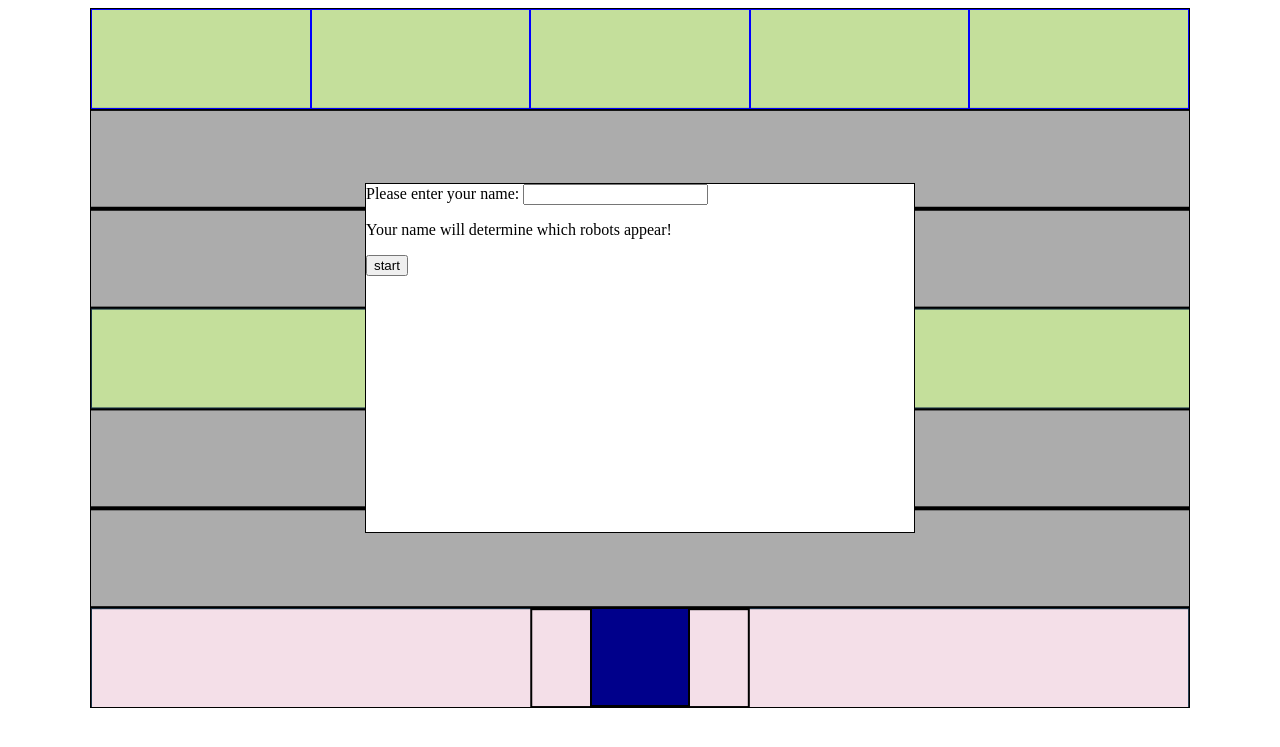
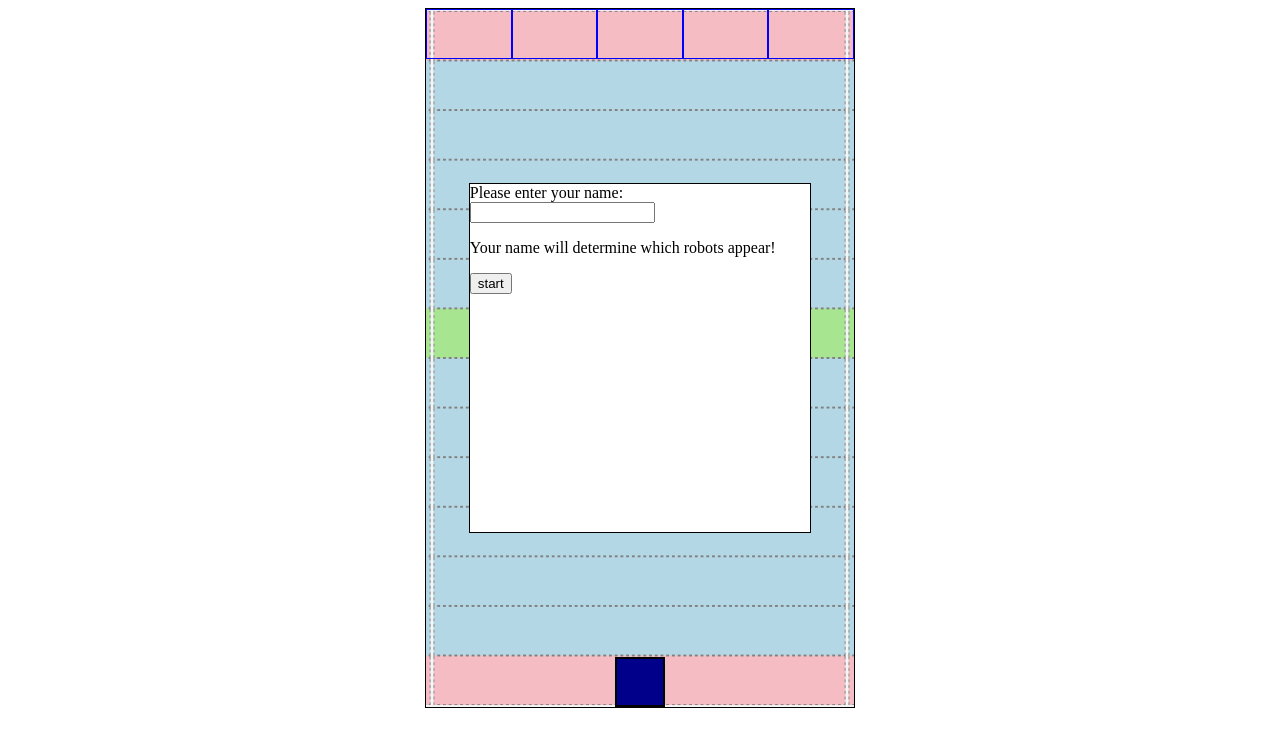
Before and after one commit to abbystarnes/rogger, a web app: file index.html in a window 1280 px wide. Shown: the top 747 px of the page. Run offline with its HTML, style and script files only (its server is not run), Linux system fonts and the light colour scheme.

Commit message:
new bg, resize

```diff
--- a/css/main.css
+++ b/css/main.css
@@ -2,24 +2,25 @@
   box-sizing: border-box; }
 
 .container {
-  width: 1100px;
+  width: 430px;
   margin: 0 auto;
   height: 700px;
   border: 1px solid black;
   position: relative;
   background-color: #E5EDFB;
   background-image: url("../background.png");
-  background-repeat: no-repeat;
-  background-size: cover;
+  background-repeat: repeat;
+  background-size: contain;
+  background-position: center;
   overflow: hidden; }
 
 .modal {
-  width: 550px;
+  width: 80%;
   height: 350px;
   position: absolute;
   border: 1px solid black;
   background-color: white;
-  left: calc(50% - 275px);
+  left: 10%;
   top: calc(50% - 175px);
   z-index: 5; }
 
@@ -28,16 +29,16 @@
   flex-direction: row; }
 
 .goal {
-  height: 100px;
+  height: 50px;
   width: 20%;
   border: 1px solid blue; }
 
 .character {
   position: absolute;
-  height: 100px;
-  width: 100px;
+  height: 50px;
+  width: 50px;
   background-size: cover;
-  left: calc(50% - 50px);
+  left: calc(50% - 25px);
   bottom: 0px;
   border: 2px solid black;
   background-color: darkblue; }
@@ -47,8 +48,8 @@
 
 .robot {
   position: absolute;
-  height: 100px;
-  width: 250px;
+  height: 50px;
+  width: 50px;
   background-size: cover;
   background-color: white; }
 
--- a/sass/main.scss
+++ b/sass/main.scss
@@ -6,25 +6,26 @@ $selago: #E5EDFB;
 }
 
 .container {
-  width: 1100px;
+  width: 430px;
   margin: 0 auto;
   height: 700px;
   border: 1px solid black;
   position: relative;
   background-color: $selago;
   background-image: url('../background.png');
-  background-repeat: no-repeat;
-  background-size: cover;
+  background-repeat: repeat;
+  background-size: contain;
+  background-position: center;
   overflow: hidden;
 }
 
 .modal {
-  width: 550px;
+  width: 80%;
   height: 350px;
   position: absolute;
   border: 1px solid black;
   background-color: white;
-  left: calc(50% - 275px);
+  left: 10%;
   top: calc(50% - 175px);
   z-index: 5;
 }
@@ -35,17 +36,17 @@ $selago: #E5EDFB;
 }
 
 .goal {
-  height: 100px;
+  height: 50px;
   width: 20%;
   border: 1px solid blue;
 }
 
 .character {
   position: absolute;
-  height: 100px;
-  width: 100px;
+  height: 50px;
+  width: 50px;
   background-size: cover;
-  left: calc(50% - 50px);
+  left: calc(50% - 25px);
   bottom: 0px;
   border: 2px solid black;
   background-color: darkblue;
@@ -57,8 +58,8 @@ $selago: #E5EDFB;
 
 .robot {
   position: absolute;
-  height: 100px;
-  width: 250px;
+  height: 50px;
+  width: 50px;
   background-size: cover;
   background-color: white;
 }
```
Also changed, not shown: main.js (+38 -5 lines), background.png, background1.png (added), 1 other file.
